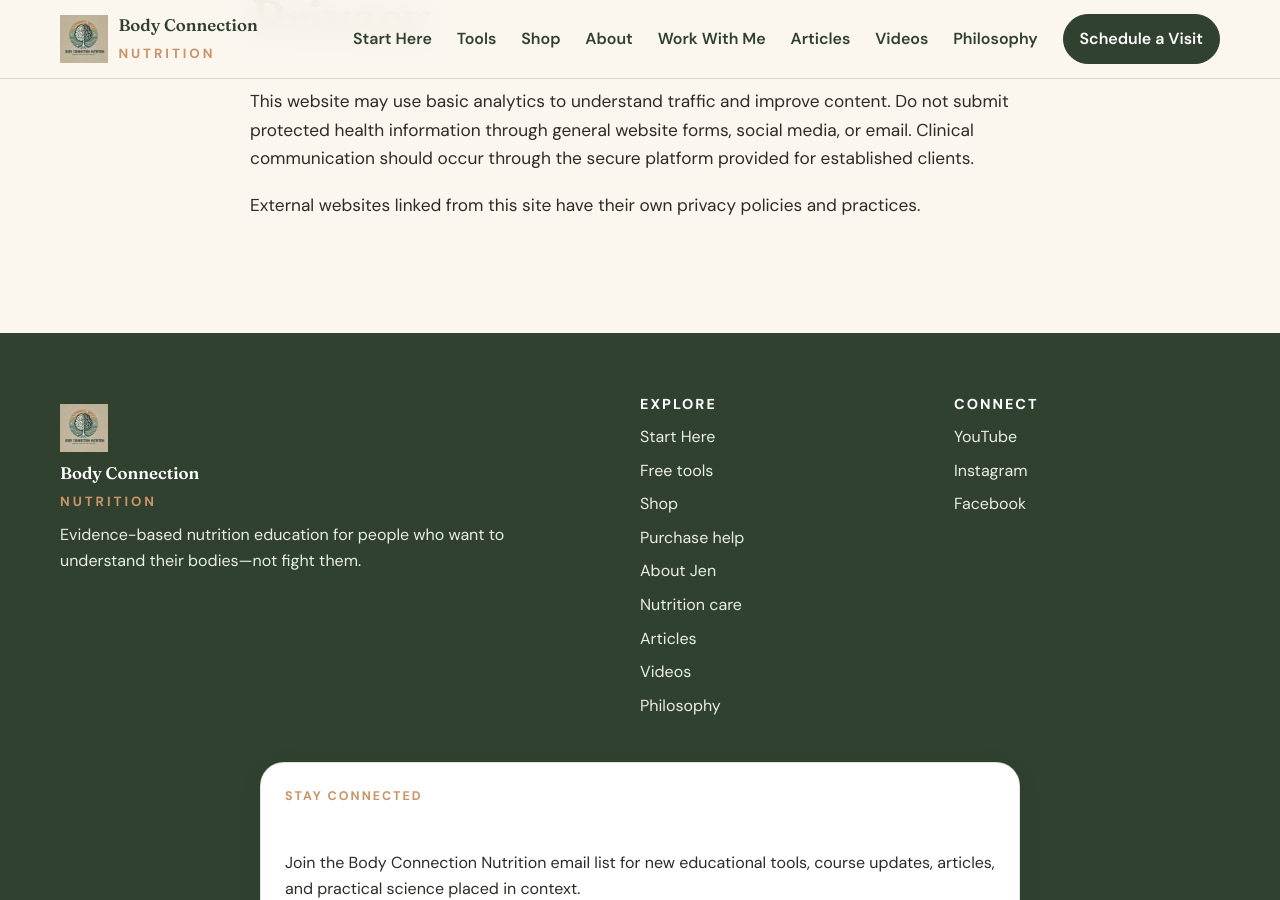
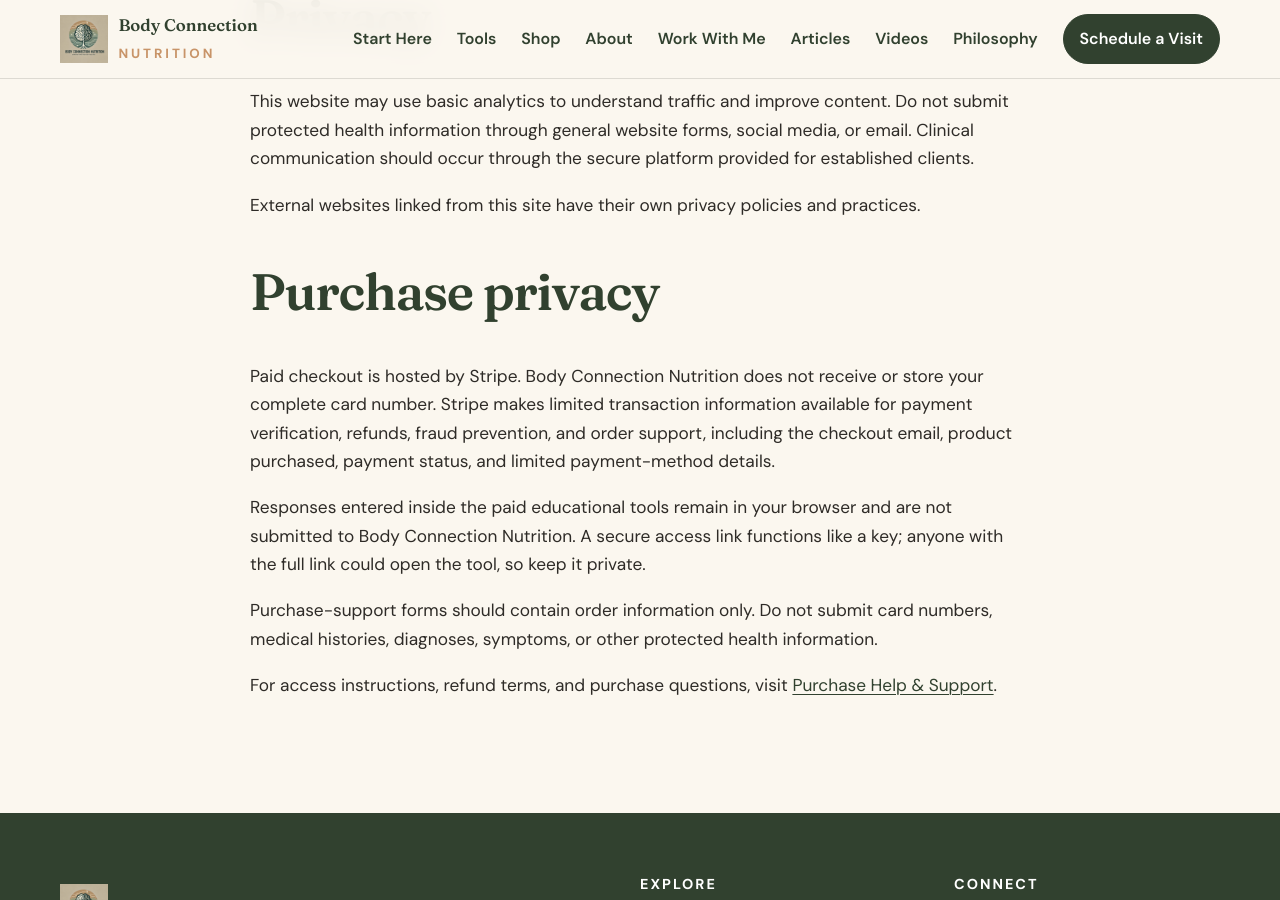
Before and after one commit to BodyConnectionNutrition/Nov-10-build, a Jekyll site: the page built from privacy.md, in a window 1280 px wide and 900 px high, scrolled down 968 px. Built offline with Jekyll 4.4.1, drawn with Linux system fonts in a browser that asks for light colours.

Commit message:
Add visible purchase support links

```diff
--- a/privacy.md
+++ b/privacy.md
@@ -14,3 +14,13 @@ The information on this website is provided for general educational purposes. It
 This website may use basic analytics to understand traffic and improve content. Do not submit protected health information through general website forms, social media, or email. Clinical communication should occur through the secure platform provided for established clients.
 
 External websites linked from this site have their own privacy policies and practices.
+
+## Purchase privacy
+
+Paid checkout is hosted by Stripe. Body Connection Nutrition does not receive or store your complete card number. Stripe makes limited transaction information available for payment verification, refunds, fraud prevention, and order support, including the checkout email, product purchased, payment status, and limited payment-method details.
+
+Responses entered inside the paid educational tools remain in your browser and are not submitted to Body Connection Nutrition. A secure access link functions like a key; anyone with the full link could open the tool, so keep it private.
+
+Purchase-support forms should contain order information only. Do not submit card numbers, medical histories, diagnoses, symptoms, or other protected health information.
+
+For access instructions, refund terms, and purchase questions, visit [Purchase Help & Support](/purchase-support/).
```
